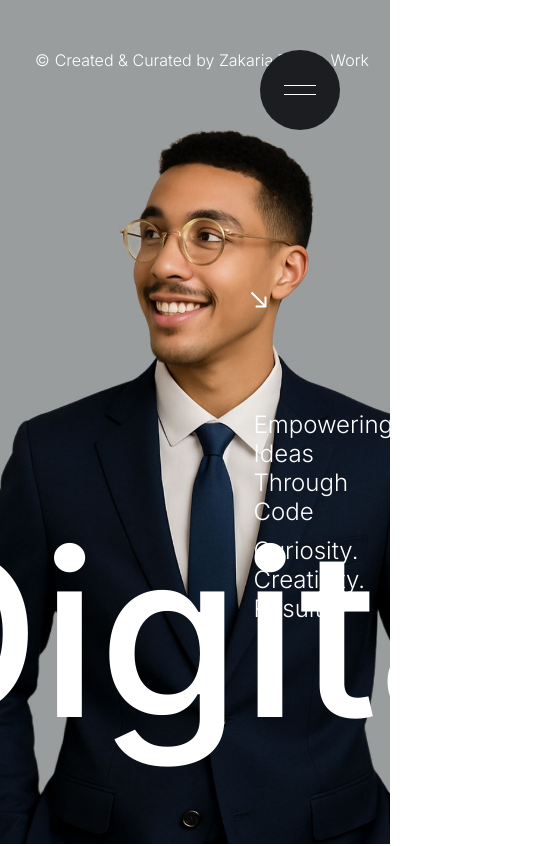
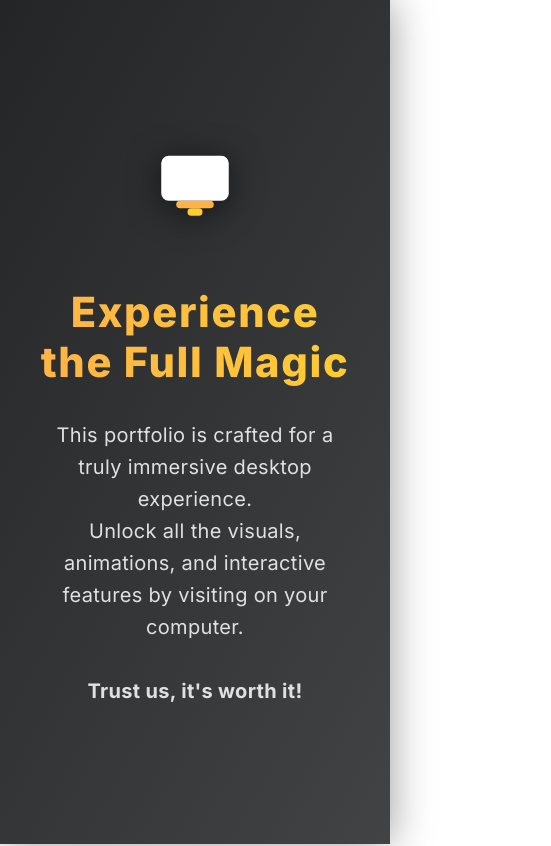
Before and after one commit to ztalali09/portfolio-iut, a Next.js app: page / in a window 390 px wide. Shown: the top 846 px of the page, 551 px wide, since content can reach past the window. Built offline with nearby package versions, Linux system fonts and the light colour scheme; grey boxes are pictures that could not be loaded.

Commit message:
Refactor layout structure by replacing HeaderWrapper with ClientLayout to streamline component usage and improve code organization.

```diff
--- a/src/app/layout.js
+++ b/src/app/layout.js
@@ -1,6 +1,6 @@
 import './globals.css'
 import { Inter } from 'next/font/google'
-import HeaderWrapper from '../components/HeaderWrapper';
+import ClientLayout from '../components/ClientLayout';
 
 const inter = Inter({ subsets: ['latin'] })
 
@@ -24,10 +24,7 @@ export default function RootLayout({ children }) {
           }}
         />
       </head>
-      <body className={inter.className}>
-        <HeaderWrapper />
-        {children}
-      </body>
+      <ClientLayout interClass={inter.className}>{children}</ClientLayout>
     </html>
   )
 }
--- /dev/null
+++ b/src/components/ClientLayout.jsx
@@ -0,0 +1,29 @@
+"use client";
+import React, { useEffect, useState } from 'react';
+import DeviceWarning from './DeviceWarning';
+import HeaderWrapper from './HeaderWrapper';
+
+export default function ClientLayout({ children, interClass }) {
+  const [showWarning, setShowWarning] = useState(false);
+
+  useEffect(() => {
+    function isNotDesktop() {
+      const ua = navigator.userAgent;
+      const isMobileOrTablet = /Mobi|Android|iPhone|iPad|iPod|BlackBerry|IEMobile|Opera Mini|Tablet|webOS/i.test(ua);
+      const isSmallScreen = window.innerWidth < 1024;
+      return isMobileOrTablet || isSmallScreen;
+    }
+    setShowWarning(isNotDesktop());
+    const handleResize = () => setShowWarning(isNotDesktop());
+    window.addEventListener('resize', handleResize);
+    return () => window.removeEventListener('resize', handleResize);
+  }, []);
+
+  return (
+    <body className={interClass}>
+      {showWarning && <DeviceWarning />}
+      {!showWarning && <HeaderWrapper />}
+      {!showWarning && children}
+    </body>
+  );
+}
--- /dev/null
+++ b/src/components/DeviceWarning.jsx
@@ -0,0 +1,65 @@
+import React from 'react';
+
+const overlayStyle = {
+  position: 'fixed',
+  zIndex: 9999,
+  top: 0,
+  left: 0,
+  width: '100vw',
+  height: '100vh',
+  background: 'linear-gradient(120deg, #232526 0%, #414345 100%)',
+  color: '#fff',
+  display: 'flex',
+  flexDirection: 'column',
+  alignItems: 'center',
+  justifyContent: 'center',
+  textAlign: 'center',
+  padding: '2rem',
+  fontFamily: 'Inter, sans-serif',
+  letterSpacing: '0.02em',
+  boxShadow: '0 0 40px 0 rgba(0,0,0,0.4)',
+  boxSizing: 'border-box',
+  left: 0,
+  right: 0,
+};
+
+const svgStyle = {
+  marginBottom: '32px',
+  filter: 'drop-shadow(0 4px 16px #0008)',
+};
+
+const h1Style = {
+  fontSize: '2.6em',
+  marginBottom: '0.3em',
+  fontWeight: 800,
+  background: 'linear-gradient(90deg, #ffb347 0%, #ffcc33 100%)',
+  WebkitBackgroundClip: 'text',
+  WebkitTextFillColor: 'transparent',
+  letterSpacing: '0.04em',
+};
+
+const pStyle = {
+  fontSize: '1.25em',
+  marginBottom: '0',
+  color: '#e0e0e0',
+  maxWidth: 480,
+  lineHeight: 1.6,
+};
+
+export default function DeviceWarning() {
+  return (
+    <div style={overlayStyle}>
+      <svg width="90" height="90" fill="none" viewBox="0 0 24 24" style={svgStyle}>
+        <rect x="3" y="5" width="18" height="12" rx="2" fill="#fff"/>
+        <rect x="7" y="17" width="10" height="2" rx="1" fill="#ffb347"/>
+        <rect x="10" y="19" width="4" height="2" rx="1" fill="#ffcc33"/>
+      </svg>
+      <h1 style={h1Style}>Experience the Full Magic</h1>
+      <p style={pStyle}>
+        This portfolio is crafted for a truly immersive desktop experience.<br/>
+        Unlock all the visuals, animations, and interactive features by visiting on your computer.<br/><br/>
+        <strong>Trust us, it's worth it!</strong>
+      </p>
+    </div>
+  );
+}
```
